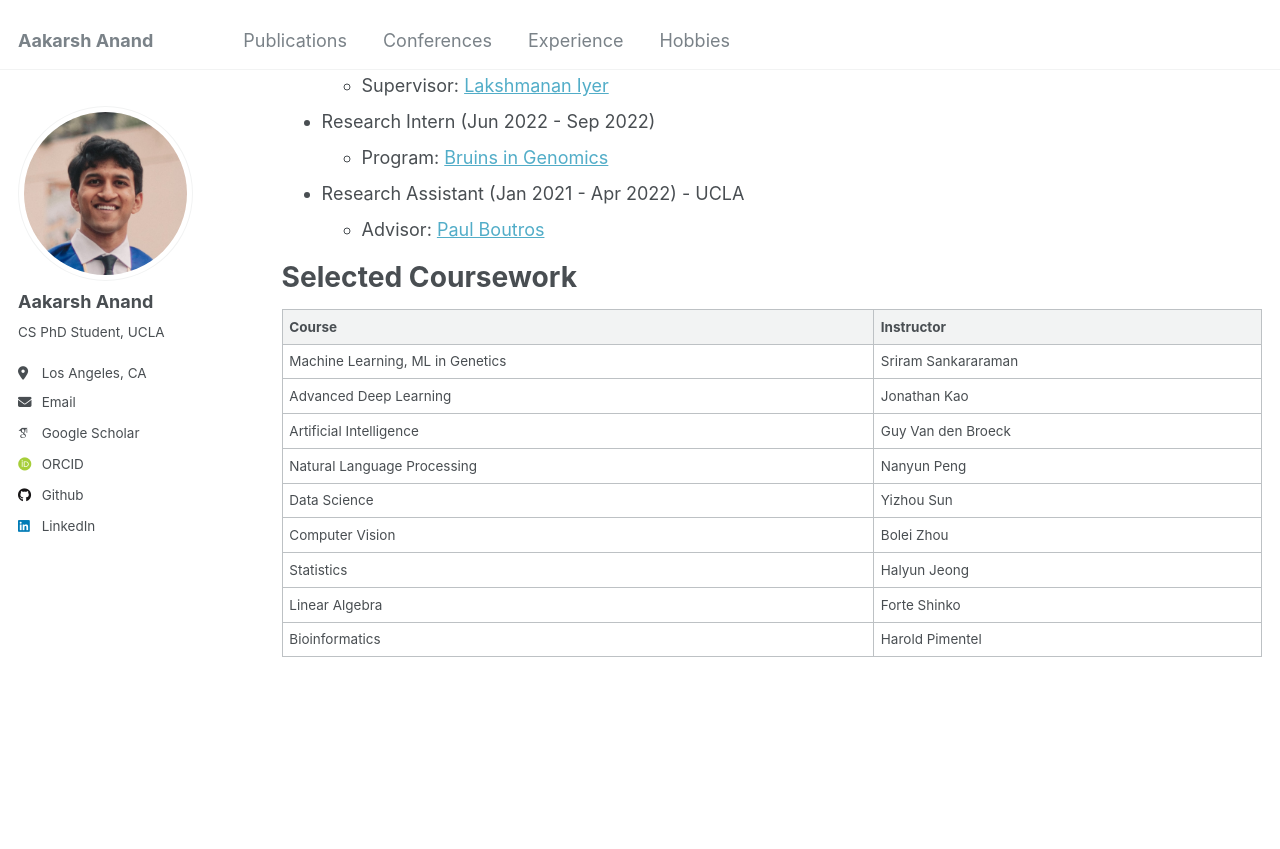
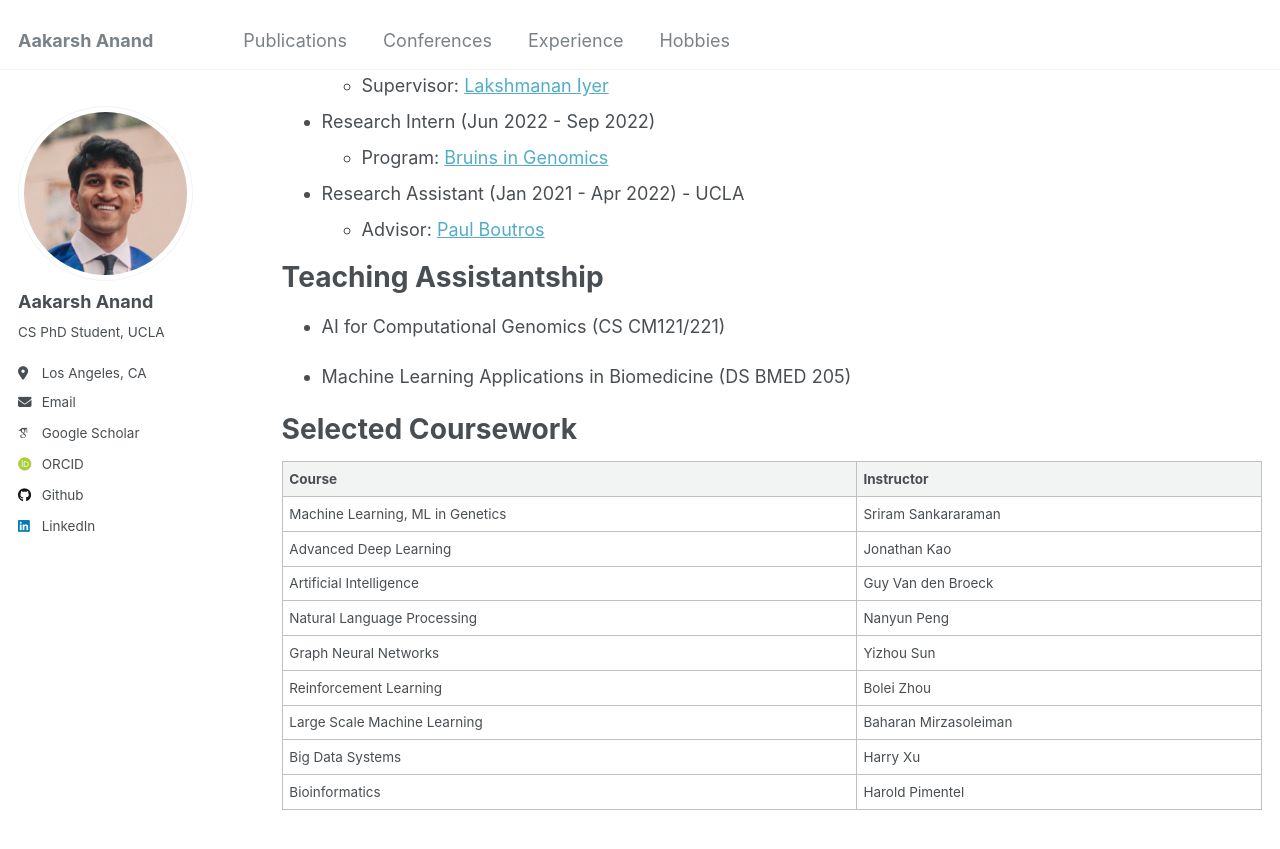
Before and after one commit to aakarsh-anand/aakarsh-anand.github.io, a Jekyll site: the page built from _pages/experience.md, in a window 1280 px wide and 900 px high, scrolled down 395 px. Shown: the top 849 px of the window. Built offline with Jekyll 4.4.1, drawn with Linux system fonts in a browser that asks for light colours; some web fonts are replaced.

Commit message:
updated experience and resume with TA, update courses

```diff
--- a/_pages/experience.md
+++ b/_pages/experience.md
@@ -29,6 +29,12 @@ Work experience
 * Research Assistant (Jan 2021 - Apr 2022) - UCLA
   * Advisor: [Paul Boutros](https://www.uclahealth.org/departments/urology/iuo/research/faculty-labs/dr-paul-boutros-lab)
 
+Teaching Assistantship
+======
+* AI for Computational Genomics (CS CM121/221)
+
+* Machine Learning Applications in Biomedicine (DS BMED 205)
+
 Selected Coursework
 ======
 
@@ -38,10 +44,10 @@ Selected Coursework
 | Advanced Deep Learning | Jonathan Kao |
 | Artificial Intelligence | Guy Van den Broeck |
 | Natural Language Processing | Nanyun Peng |
-| Data Science | Yizhou Sun |
-| Computer Vision | Bolei Zhou |
-| Statistics | Halyun Jeong |
-| Linear Algebra | Forte Shinko |
+| Graph Neural Networks | Yizhou Sun |
+| Reinforcement Learning | Bolei Zhou |
+| Large Scale Machine Learning | Baharan Mirzasoleiman |
+| Big Data Systems | Harry Xu |
 | Bioinformatics | Harold Pimentel |
 
 <!-- Skills
```
Also changed, not shown: 1 other file.
